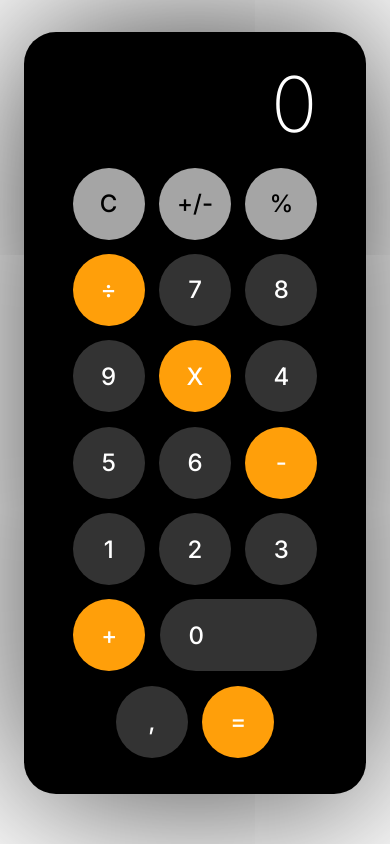
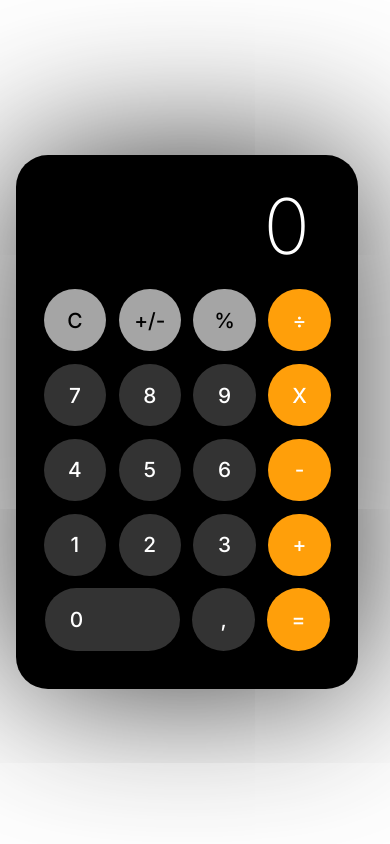
Before and after one commit to MikaelDv/calculator, a React (Vite) app: page / in a window 390 px wide. Built offline with nearby package versions, Linux system fonts and the light colour scheme.

Commit message:
tentando arrumar tamanho container

```diff
--- a/src/components/Calculator.css
+++ b/src/components/Calculator.css
@@ -3,11 +3,12 @@
 * {
   font-family: "Inter", sans-serif;
   box-sizing: border-box;
+  padding: 0;
+  margin: 0;
 }
 
 .all {
   height: 96vh;
-  width: 100%;
   display: flex;
   justify-content: center;
   align-items: center;
@@ -91,3 +92,35 @@ button:hover {
   background-color: #ffffff;
   color: #ff9f0a;
 }
+
+@media screen and (max-width:470px) {
+  html {
+    display: flex;
+    justify-content: center;
+    align-items: center;
+  }
+
+  .all {
+    height: 100vh;
+    width: 100vw;
+    display: flex;
+    align-items: center;
+    justify-content: left;
+  }
+
+  .wrapper {
+    width: 21.4em;
+    height: 33.4em;
+    border-radius: 2em;
+  }
+
+  button {
+    width: 3em;
+    height: 3em;
+    font-size: 1.3em;
+  }
+
+  #butaoZero {
+    width: 6.5em;
+  }
+}
```
